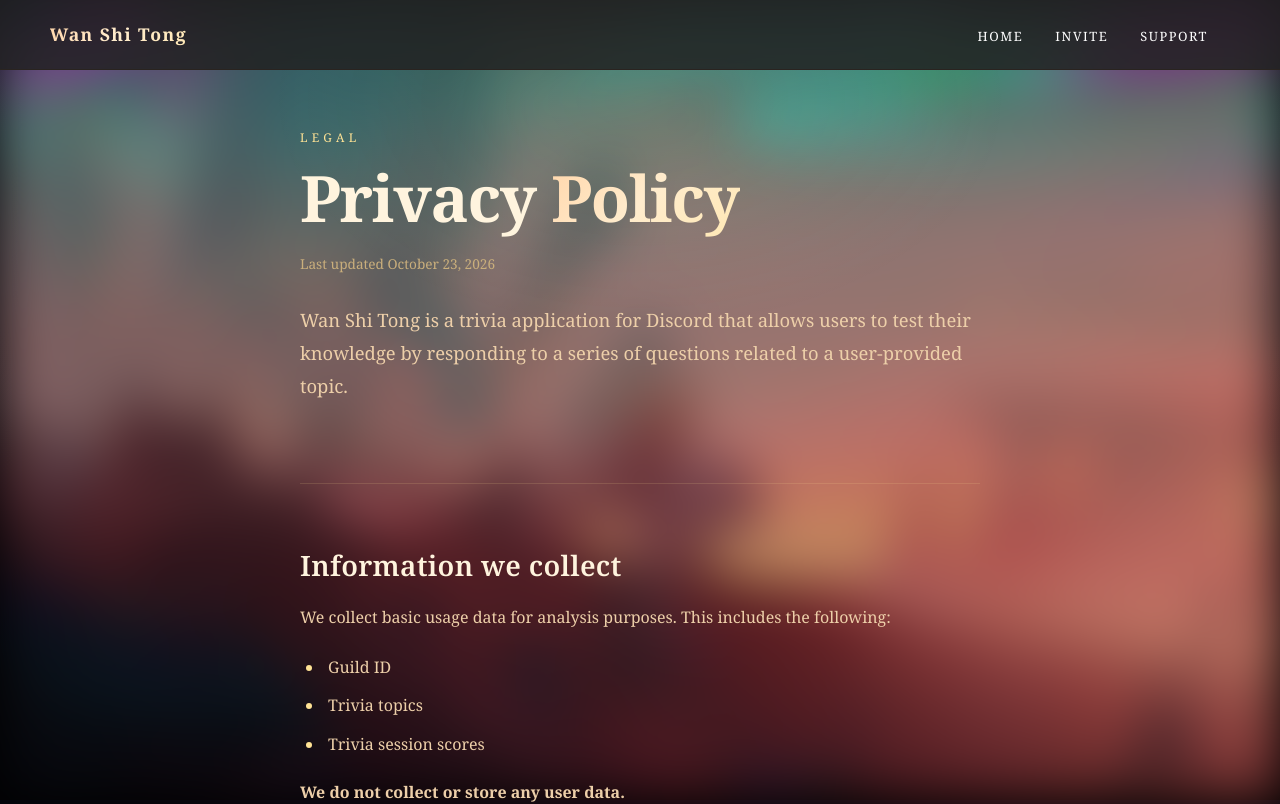
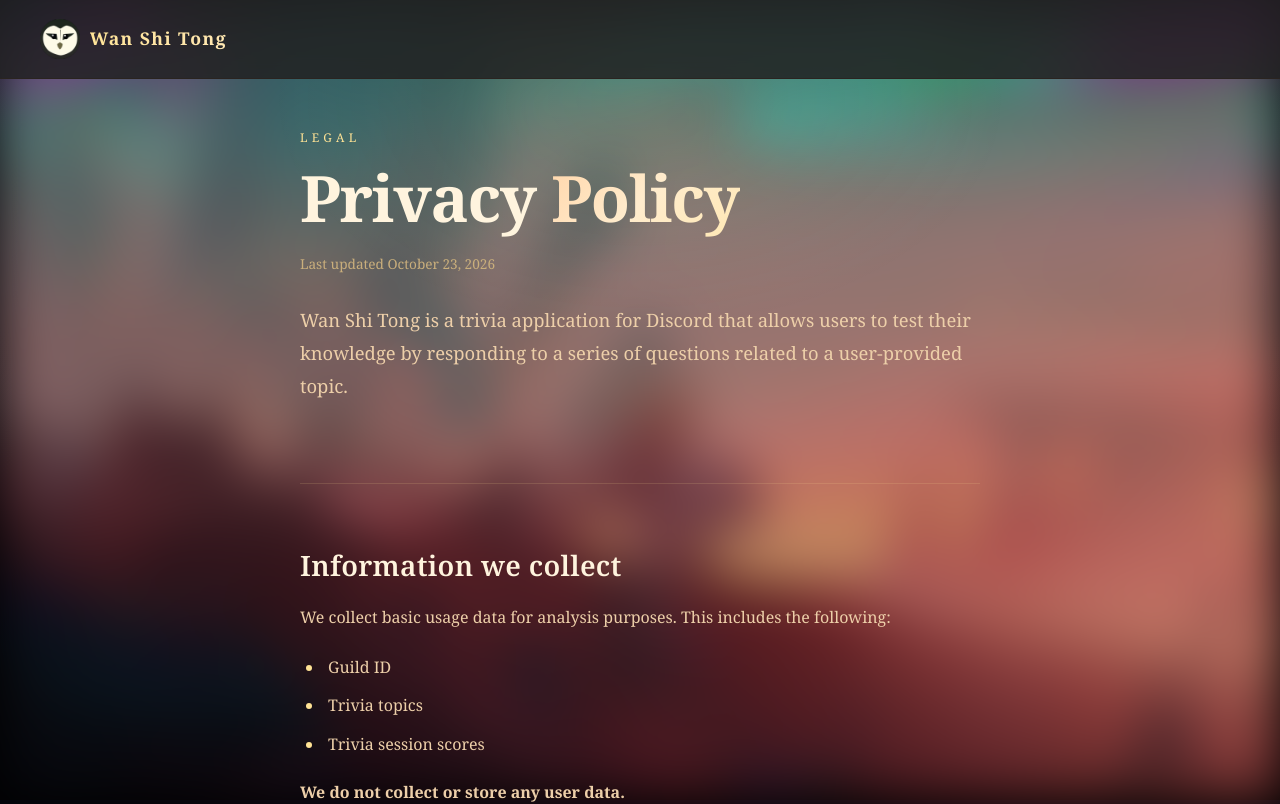
Before and after one commit to atlacord/trivia-web, a Next.js app: page /privacy in a window 1280 px wide. Shown: the top 804 px of the page. Built offline with nearby package versions, Linux system fonts and the light colour scheme.

Commit message:
Add logo to navbar

```diff
--- a/src/styles/navbar.module.css
+++ b/src/styles/navbar.module.css
@@ -13,6 +13,16 @@
   border-bottom: 1px solid var(--border);
 }
 
+.logoIcon {
+  background: url('../app/icon.png');
+  background-size: cover;
+  background-repeat: no-repeat;
+  max-width: 100%;
+  height: 100%;
+  padding: 20px;
+  overflow: hidden;
+}
+
 .logo {
   display: flex;
   align-items: center;
@@ -25,7 +35,7 @@
 }
 
 .logoAccent {
-  background: linear-gradient(135deg, var(--accentColor) 0%, #ffeccd 50%, var(--gold-light) 100%);
+  background: linear-gradient(135deg, var(--gold) 0%, var(--gold-light) 100%);
   -webkit-background-clip: text;
   -webkit-text-fill-color: transparent;
   background-clip: text;
@@ -41,18 +51,18 @@
   align-items: center;
   gap: 2rem;
   list-style: none;
+  animation: slideDown 0.5s ease-out forwards;
 }
 
 .link {
   font-family: var(--font), serif;
   font-size: 0.8rem;
   letter-spacing: 0.12em;
-  color: #ffffff;
+  color: var(--gold);
   text-transform: uppercase;
-  transition: color 0.2s;
 }
 
-.link:hover { color: var(--accentColor); }
+.link:hover { color: var(--gold-light); }
 
 .cta {
   font-family: var(--font), serif;
@@ -81,12 +91,14 @@
   padding: 4px;
 }
 
-.burger span {
+.burgerBar {
   display: block;
   width: 24px;
   height: 2px;
   background: var(--text);
-  transition: all 0.2s;
+  transition: all 0.3s ease-in-out;
+  transform-origin: 1px;
+  background-color: var(--gold-light);
 }
 
 @media (max-width: 768px) {
@@ -107,3 +119,26 @@
 
   .linksOpen { display: flex; }
 }
+
+/* Animate link tab hamburger */
+@keyframes slideDown {
+  from {
+    transform: translateY(-100%); /* Start completely above its normal position */
+    opacity: 0;                   /* Optional: start invisible */
+  }
+  to {
+    transform: translateY(0);     /* Slide down into its natural layout position */
+    opacity: 1;                   /* Optional: fade into full visibility */
+  }
+}
+
+@keyframes textSlide {
+  from {
+    opacity: 0;
+    transform: translateX(-50px); /* Adjust distance as needed */
+  }
+  to {
+    opacity: 1;
+    transform: translateX(0);    /* Returns to original position */
+  }
+}
```
